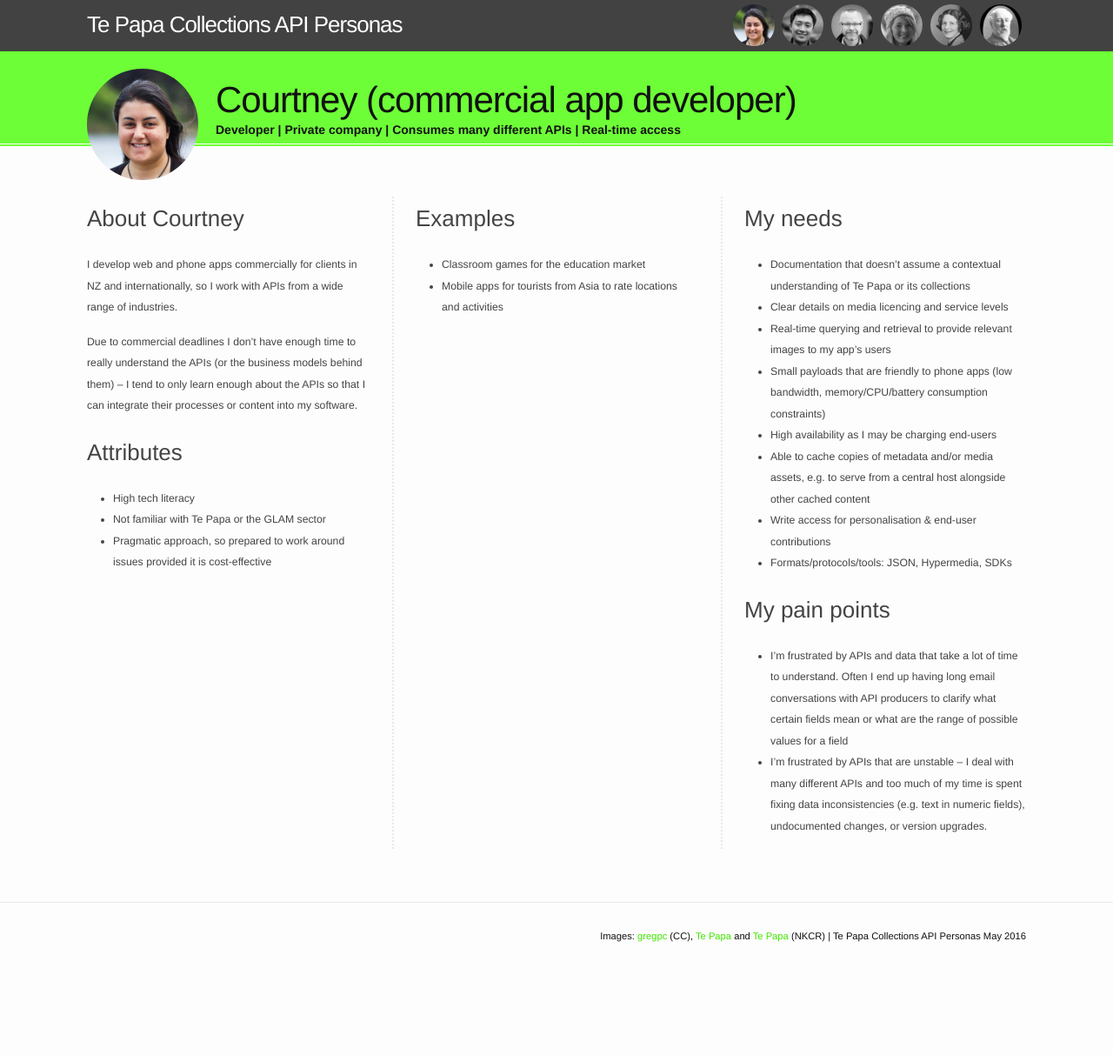
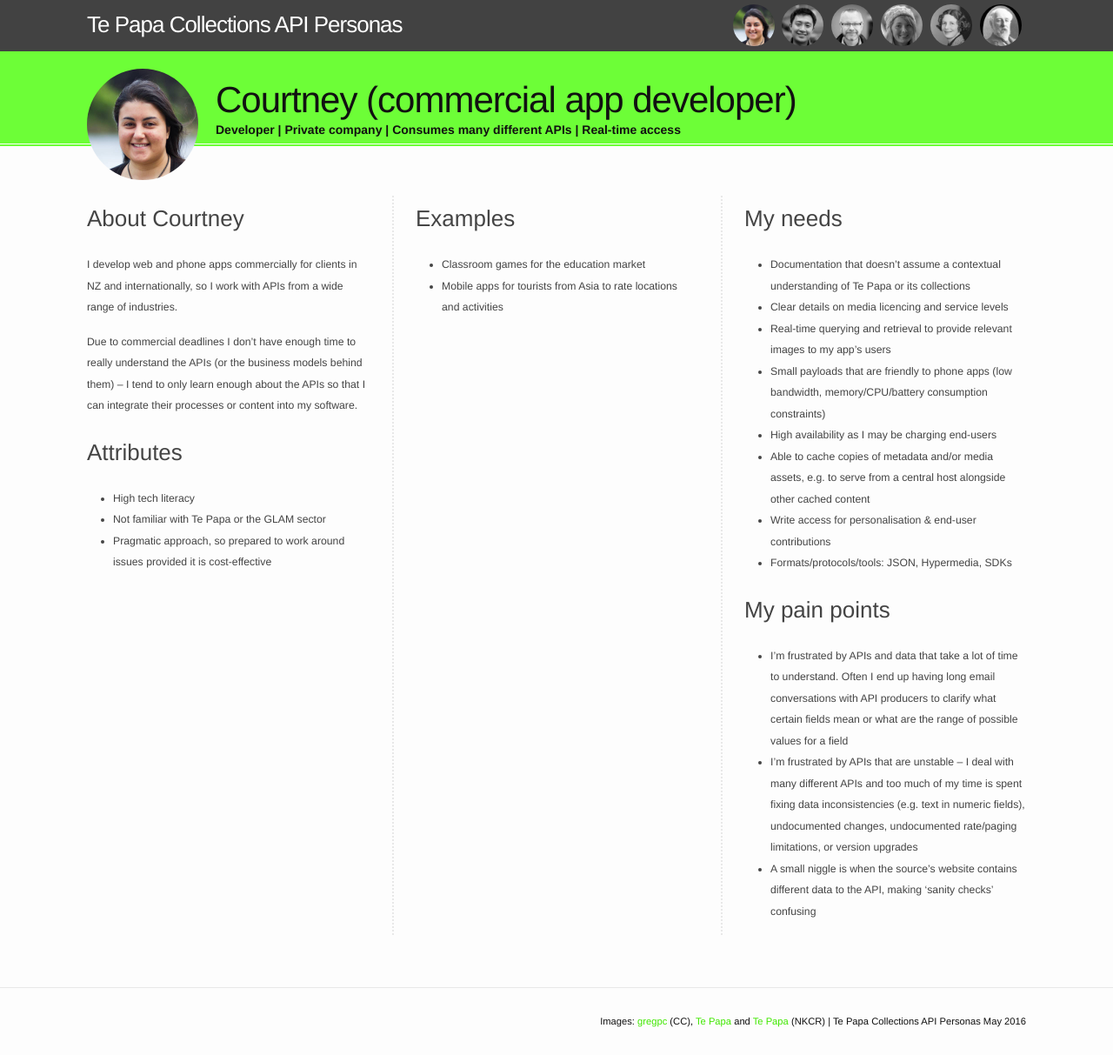
Before and after one commit to te-papa/collections-api, a Jekyll site: the page built from persona-courtney.md, in a window 1280 px wide. Shown: the whole page at 87% size. Built offline with Jekyll 4.4.1, drawn with Linux system fonts in a browser that asks for light colours; before the commit the page ends 1115 px from its top, so only the background shows below that.

Commit message:
Added persona tweaks from feedback received

```diff
--- a/persona-courtney.md
+++ b/persona-courtney.md
@@ -45,6 +45,7 @@ Due to commercial deadlines I don't have enough time to really understand the AP
 ## My pain points
 
 * I'm frustrated by APIs and data that take a lot of time to understand.  Often I end up having long email conversations with API producers to clarify what certain fields mean or what are the range of possible values for a field
-* I'm frustrated by APIs that are unstable -- I deal with many different APIs and too much of my time is spent fixing data inconsistencies (e.g. text in numeric fields), undocumented changes, or version upgrades.
+* I'm frustrated by APIs that are unstable -- I deal with many different APIs and too much of my time is spent fixing data inconsistencies (e.g. text in numeric fields), undocumented changes, undocumented rate/paging limitations, or version upgrades
+* A small niggle is when the source's website contains different data to the API, making 'sanity checks' confusing
 
 </div>
```
Also changed, not shown: persona-dan.md (+1 -1 lines), persona-paul.md (+2 -0 lines), persona-rebecca.md (+1 -0 lines).
